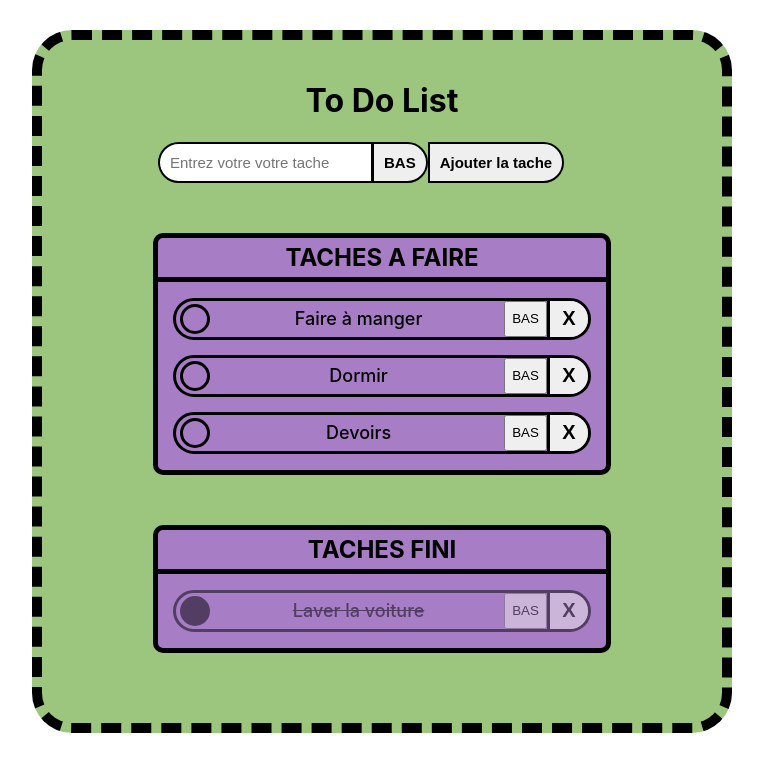
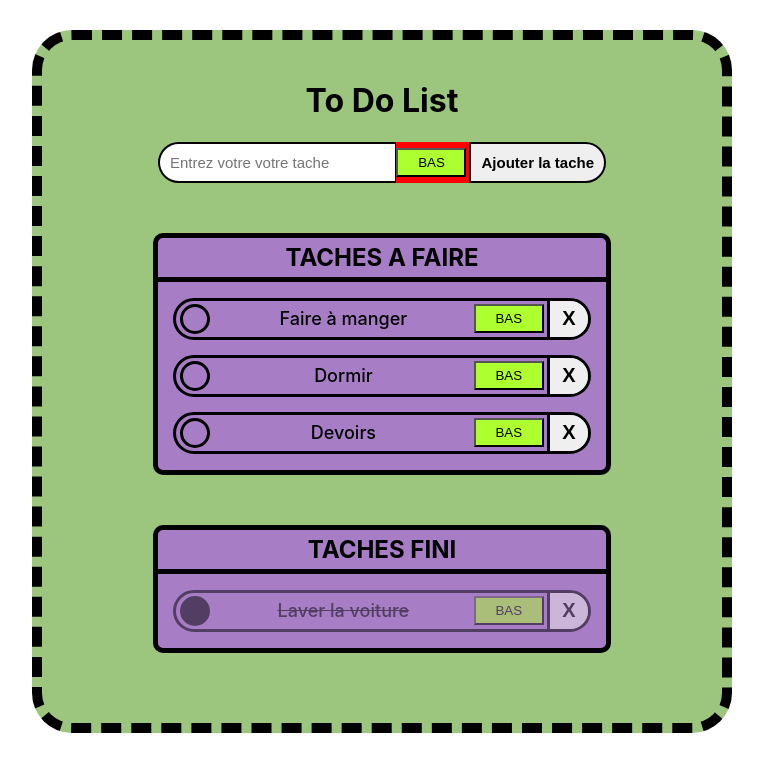
Before and after one commit to maxilaf/todolist-react, a React (Create React App) app: page / in a window 1280 px wide. Shown: the top 772 px of the page, without its empty margins (258-1021 px from the left). Built offline with nearby package versions, Linux system fonts and the light colour scheme.

Commit message:
Gros avancement du CSS sur le nv importance

```diff
--- a/src/App.css
+++ b/src/App.css
@@ -115,6 +115,8 @@ label {
     margin: auto;
     display: flex;
     flex-direction: row;
+    flex: 1;
+    justify-content: space-between;
     /* gap: 10px; */
 }
 
@@ -128,7 +130,7 @@ label {
     flex: 1;
 }
 
-.add button {
+.addButton {
     font-size: 15px;
     font-weight: bold;
     padding: 10px;
@@ -137,6 +139,40 @@ label {
     border-radius: 0 100px 100px 0;
 }
 
-.add div {
+
+.containerStatus {
+    background-color: red;
     display: flex;
+    flex-direction: column;
+    justify-content: center;
 }
+
+
+.changeStatus {
+    width: 70px;
+    padding: 5px;
+    text-align: center;
+    margin-right: 3px;
+}
+
+.containerStatusButton {
+    display: flex;
+    flex-direction: column;
+    justify-content: center;
+}
+
+.containerStatusButton button {
+    text-align: center;
+}
+
+.BAS {
+    background-color: greenyellow;
+}
+
+.MOYEN {
+    background-color: orange;
+}
+
+.HAUT {
+    background-color: red;
+}
--- a/src/components/Tache.jsx
+++ b/src/components/Tache.jsx
@@ -15,7 +15,9 @@ export default function Tache({ tache, onTacheDelete, checkBox, estFait, onClick
             />
             <label>{tache.nom}</label>
             {/* {tache.nom} */}
-            <Status status={tache.status} onClick={onClickStatus} />
+            <div className="containerStatusButton">
+                <Status status={tache.status} onClick={onClickStatus} />
+            </div>
             <button className="deleteTache" onClick={() => onTacheDelete(tache)}>X</button>
         </li>
     );
--- a/src/components/TacheForm.jsx
+++ b/src/components/TacheForm.jsx
@@ -51,13 +51,13 @@ export default function TacheForm({ handleAdd, nomPresent }) {
 
     return (
         <form action="submit" onSubmit={addTaches} className="add">
-            <div className="inputTache">
             <input
                 value={nouvelleTache}
                 type="text"
                 placeholder="Entrez votre votre tache"
                 onChange={handleChange}
             />
+            <div className="containerStatus">
                 <Status status={status} onClick={changeStatusForm} />
             </div>
             <button className="addButton">Ajouter la tache</button>
```
Also changed, not shown: src/components/Status.jsx (line endings or trailing spaces). Lines whose indentation alone changed are shown as unchanged.
